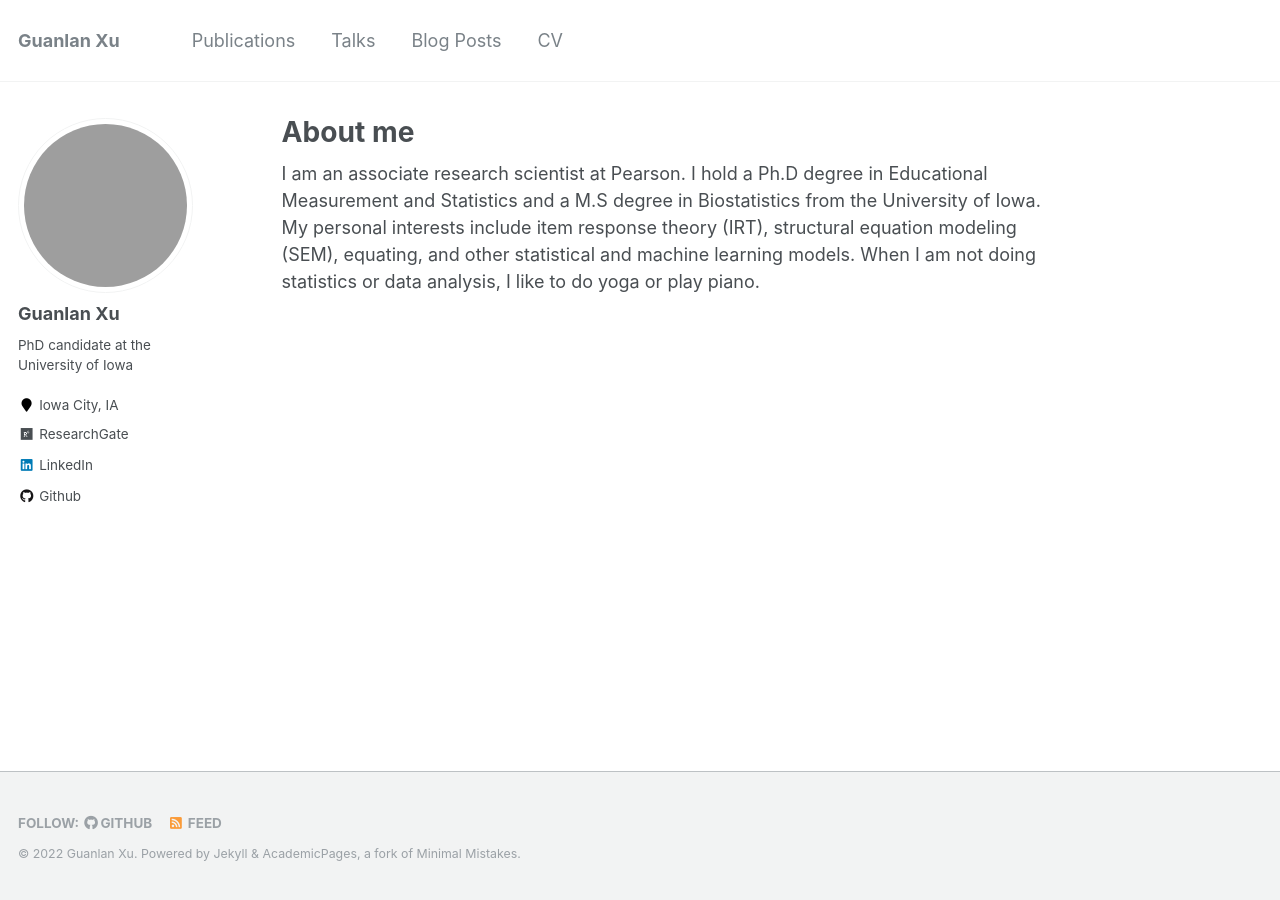
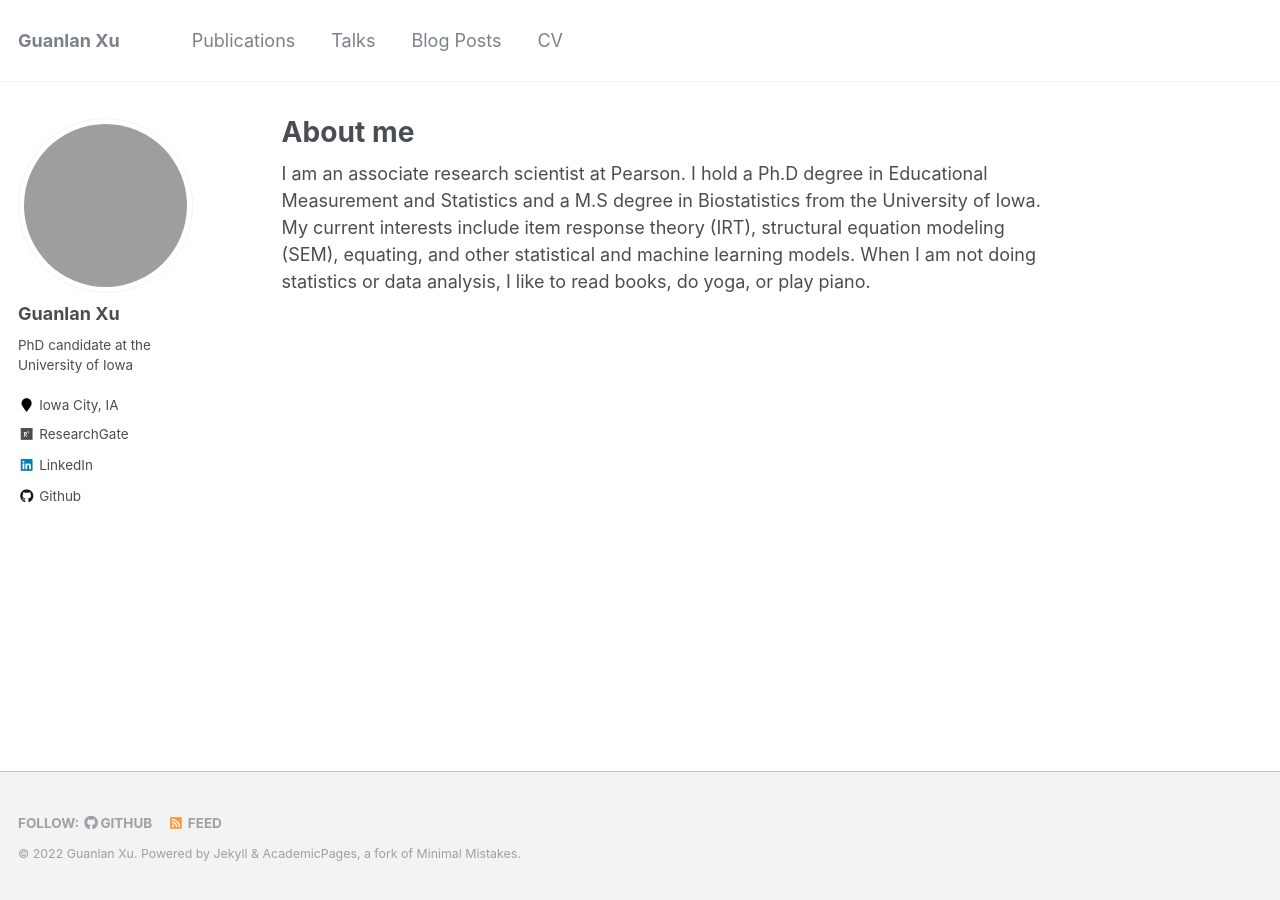
Before and after one commit to guanlanxu/guanlanxu.github.io, a Jekyll site: the page built from _pages/about.md, in a window 1280 px wide. Built offline with Jekyll 4.4.1, drawn with Linux system fonts in a browser that asks for light colours; grey boxes are pictures that could not be loaded.

Commit message:
Update about.md

```diff
--- a/_pages/about.md
+++ b/_pages/about.md
@@ -8,4 +8,4 @@ redirect_from:
   - /about.html
 ---
 
-I am an associate research scientist at Pearson. I hold a Ph.D degree in Educational Measurement and Statistics and a M.S degree in Biostatistics from the University of Iowa. My personal interests include item response theory (IRT), structural equation modeling (SEM), equating, and other statistical and machine learning models. When I am not doing statistics or data analysis, I like to do yoga or play piano.
+I am an associate research scientist at Pearson. I hold a Ph.D degree in Educational Measurement and Statistics and a M.S degree in Biostatistics from the University of Iowa. My current interests include item response theory (IRT), structural equation modeling (SEM), equating, and other statistical and machine learning models. When I am not doing statistics or data analysis, I like to read books, do yoga, or play piano.
```
